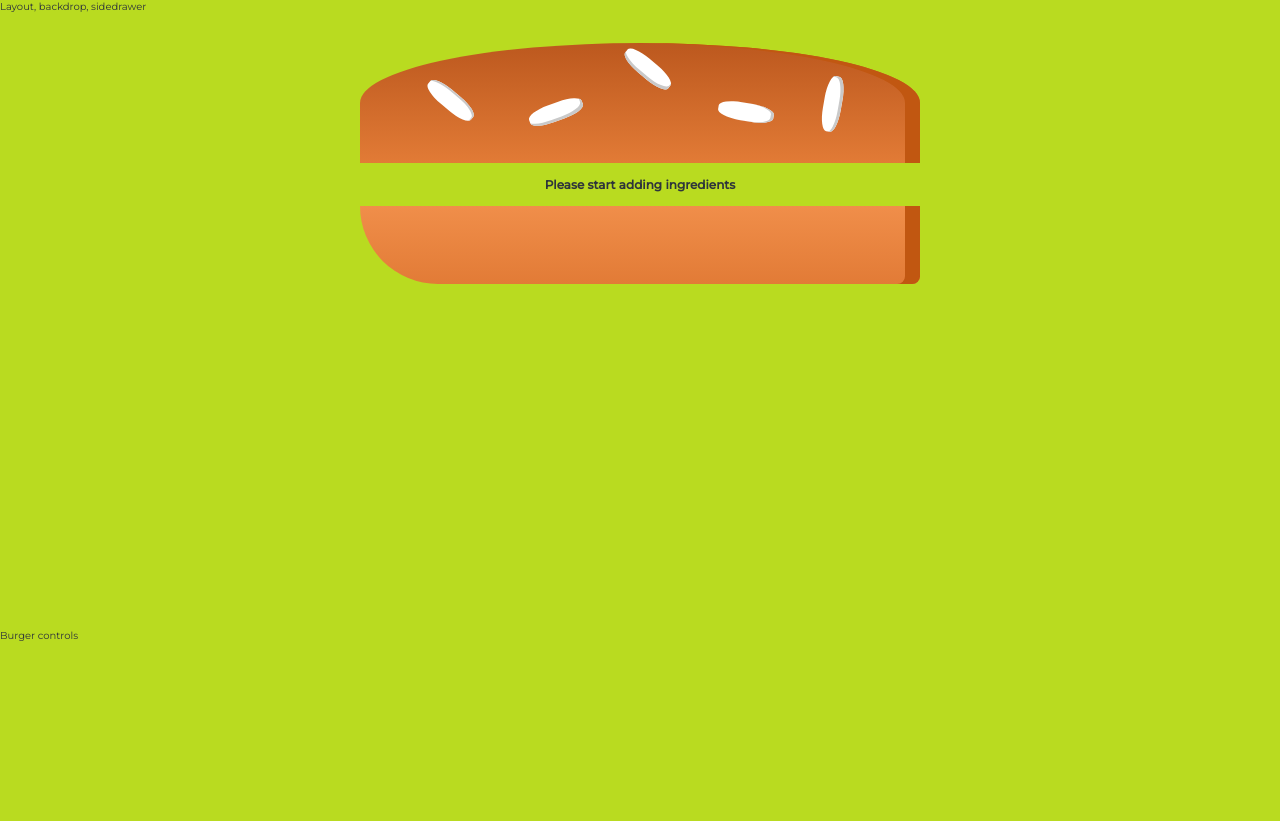
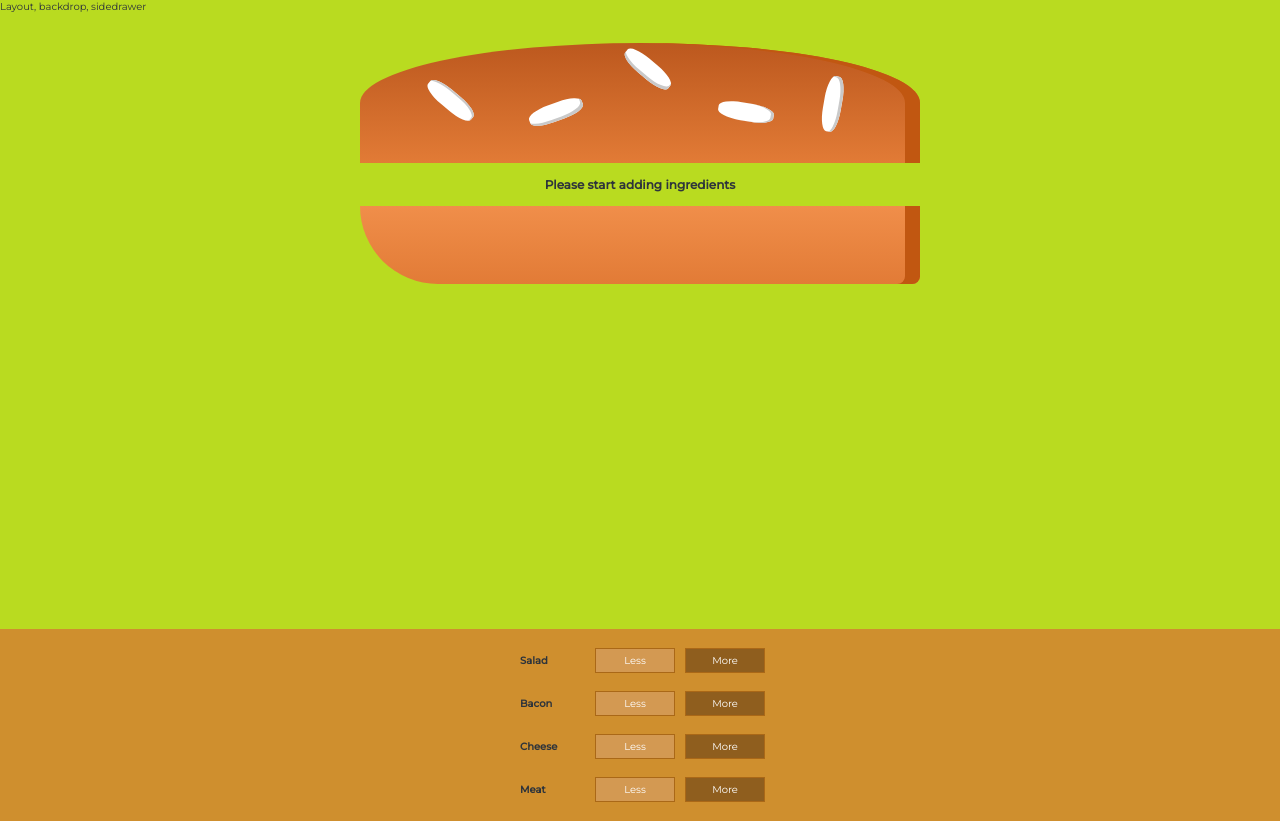
Before and after one commit to diego-c/react-complete-guide, a React app in the folder my-burger-app-basic/: page / in a window 1280 px wide. Before the commit the page ends 800 px from the top, so only its background shows below. Built offline with nearby package versions, Linux system fonts and the light colour scheme.

Commit message:
section 8 lecture 116

```diff
--- a/my-burger-app-basic/src/components/Burger/BuildControls/BuildControls.js
+++ b/my-burger-app-basic/src/components/Burger/BuildControls/BuildControls.js
@@ -1,9 +1,19 @@
 import React from 'react';
+import BuildControl from './BuildControl/BuildControl';
 import classes from './BuildControls.css';
+
+const controls = [
+    { label: 'Salad', type: 'salad' },
+    { label: 'Bacon', type: 'bacon' },
+    { label: 'Cheese', type: 'cheese' },
+    { label: 'Meat', type: 'meat' }
+];
 
 const buildControls = props => (
     <div className = { classes.BuildControls }>
-
+        { controls.map(({ label, type }) => (
+            <BuildControl key = { label } label = { label } />
+        )) }
     </div>
 );
 
--- a/my-burger-app-basic/src/containers/BurgerBuilder/BurgerBuilder.js
+++ b/my-burger-app-basic/src/containers/BurgerBuilder/BurgerBuilder.js
@@ -1,6 +1,7 @@
 import React, { Component } from 'react';
 import Aux from '../../hoc/Aux';
 import Burger from '../../components/Burger/Burger';
+import BuildControls from '../../components/Burger/BuildControls/BuildControls';
 
 export default class BurgerBuilder extends Component {
     state = {
@@ -16,7 +17,7 @@ export default class BurgerBuilder extends Component {
         return (
             <Aux>
                 <Burger ingredients = { this.state.ingredients } />
-                <div>Burger controls</div>
+                <BuildControls />
             </Aux>
         )
     }
```
